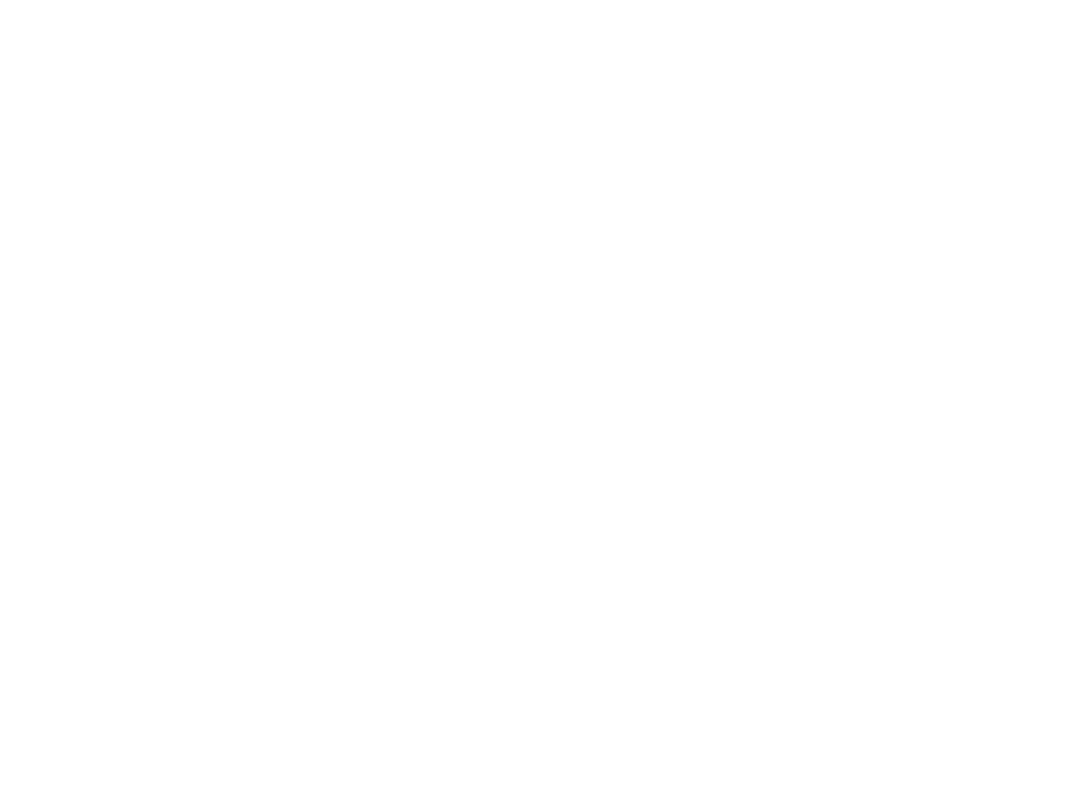
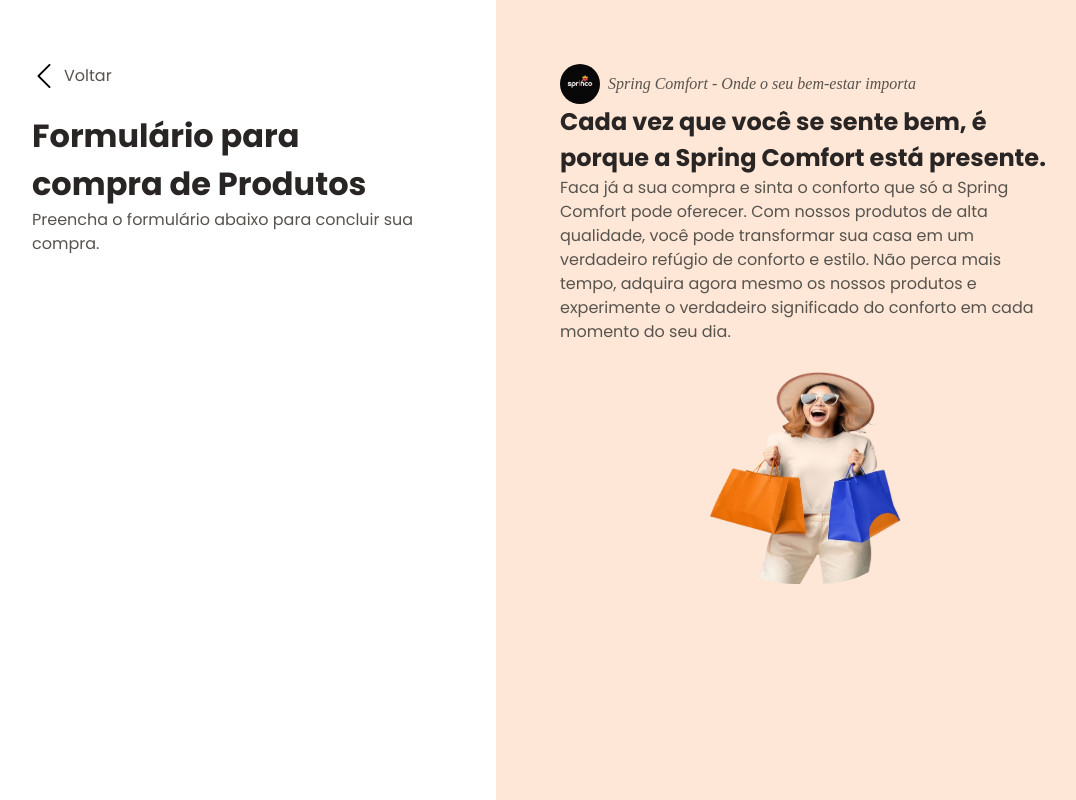
Before and after one commit to ixmjst/aula-forms, a plain HTML site: page index.html in a window 1280 px wide. Shown: the whole page, without its empty margins (160-1236 px from the left). Drawn offline with Linux system fonts and the light colour scheme; a web font is replaced by a local one.

Commit message:
conteudo "aside" e "main"

```diff
--- a/index.html
+++ b/index.html
@@ -3,7 +3,9 @@
 <head>
     <link rel="preconnect" href="https://fonts.googleapis.com">
     <link rel="preconnect" href="https://fonts.gstatic.com" crossorigin>
-
+    <link rel="preconnect" href="https://fonts.googleapis.com">
+<link rel="preconnect" href="https://fonts.gstatic.com" crossorigin>
+<link href="https://fonts.googleapis.com/css2?family=Alice&family=Playwrite+NO:wght@100..400&family=Poppins:ital,wght@0,100;0,200;0,300;0,400;0,500;0,600;0,700;0,800;0,900;1,100;1,200;1,300;1,400;1,500;1,600;1,700;1,800;1,900&display=swap" rel="stylesheet">
     <meta charset="UTF-8">
     <meta name="viewport" content="width=device-width, initial-scale=1.0">
     <title>Carry Link</title>
@@ -11,6 +13,31 @@
     <link rel="stylesheet" href="style.css">
 </head>
 <body>
+<div id="app">
+    <main class="main-conteiner">
+        <div class="back">
+            <img src="assets/navigation-back-arrow-svgrepo-com.svg" alt="icone voltar">
+            <span>Voltar</span>
+        </div>
+        <h1>Formulário para compra de Produtos</h1>
+        <p>Preencha o formulário abaixo para concluir sua compra.</p>
+    </main>
+    <aside>
+        <header>
+          <img src="assets/sp.jpg" alt="logo sprinco">
+          <span><em>Spring Comfort - Onde o seu bem-estar importa</em></span>
+     </header>
+     <h2>Cada vez que você se sente bem, é porque a <span>Spring Comfort </span>está presente.</h2>
+     <p>Faca já a sua compra e sinta o conforto que só a Spring Comfort pode oferecer. Com nossos produtos de alta qualidade, você pode transformar sua casa em um verdadeiro refúgio de conforto e estilo. Não perca mais tempo, adquira agora mesmo os nossos produtos e experimente o verdadeiro significado do conforto em cada momento do seu dia.
+     </p>
+     <div id="ilust">
+         <img src="assets/ol.png" alt="ilust-imag" id="img-ilust">
 
+     </div>
+
+    </aside>
+
+
+</div>
 </body>
 </html>
--- a/style.css
+++ b/style.css
@@ -1,4 +1,11 @@
+*{
+    margin: 0;
+    padding: 0;
+    box-sizing: border-box;
+
+}
 :root{
+    --font-family-alice:'Alice', serif;
     --font-family: 'Poppins', sans-serif;
     --text: 400 1rem/1.5 var(--font-family);
     --text-sm: 400 .875rem/1.5 var(--font-family);
@@ -15,3 +22,78 @@
     --stroke-highlight:#F3541C;
     --semantic-error:#DC2626;
 }
+body{
+    overflow: hidden;
+    font:var(--text);
+    color:var(--text-secundary);
+}
+h1,h2{
+    color: var(--text-primary);
+}
+#app{
+    display:grid;
+    grid-template-columns:51.25% 48.75%;
+    height: 100vh;
+    overflow: hidden;
+
+
+}
+main{
+overflow: auto;
+padding:4rem;
+&.main-conteiner{
+    max-width:33rem;
+    margin-left:auto;
+}
+
+}
+img{
+    width: 1.5rem;
+    height: 1.5rem;
+    max-width: 100%;
+}
+.back{
+    display: flex;
+    align-items: center;
+    gap: 0.5rem;
+    margin-bottom: 1.5rem;
+ }
+aside{
+padding: 4rem;
+background-color: var(--surface-secundary);
+&.aside-conteiner{
+    max-width:33rem;
+    margin-right:auto;
+    font: 600 2.5rem/1.25 var(--font-family);
+  & span{
+    color: var(--text-highlight);
+  }
+}}
+header{
+    font-family: var(--font-family-alice);
+    display: flex;
+    align-items: center;
+    gap: 0.5rem;
+}
+header img{
+    width: 2.5rem;
+    height: 2.5rem;
+    border-radius: 20px;
+}
+#ilust{
+    display: flex;
+    align-self: center;
+    justify-self: center;
+    overflow: hidden;
+    box-sizing: border-box;
+}
+#img-ilust{
+     width: 14rem;
+    height: 14rem;
+
+    margin: 1rem;
+    border-bottom: 2px;
+    border-bottom-left-radius: 98px;
+    border-bottom-right-radius:98px ;
+
+}
```
Also changed, not shown: assets/navigation-back-arrow-svgrepo-com.svg (added), assets/ol.png (added), assets/sp.jpg (added).
